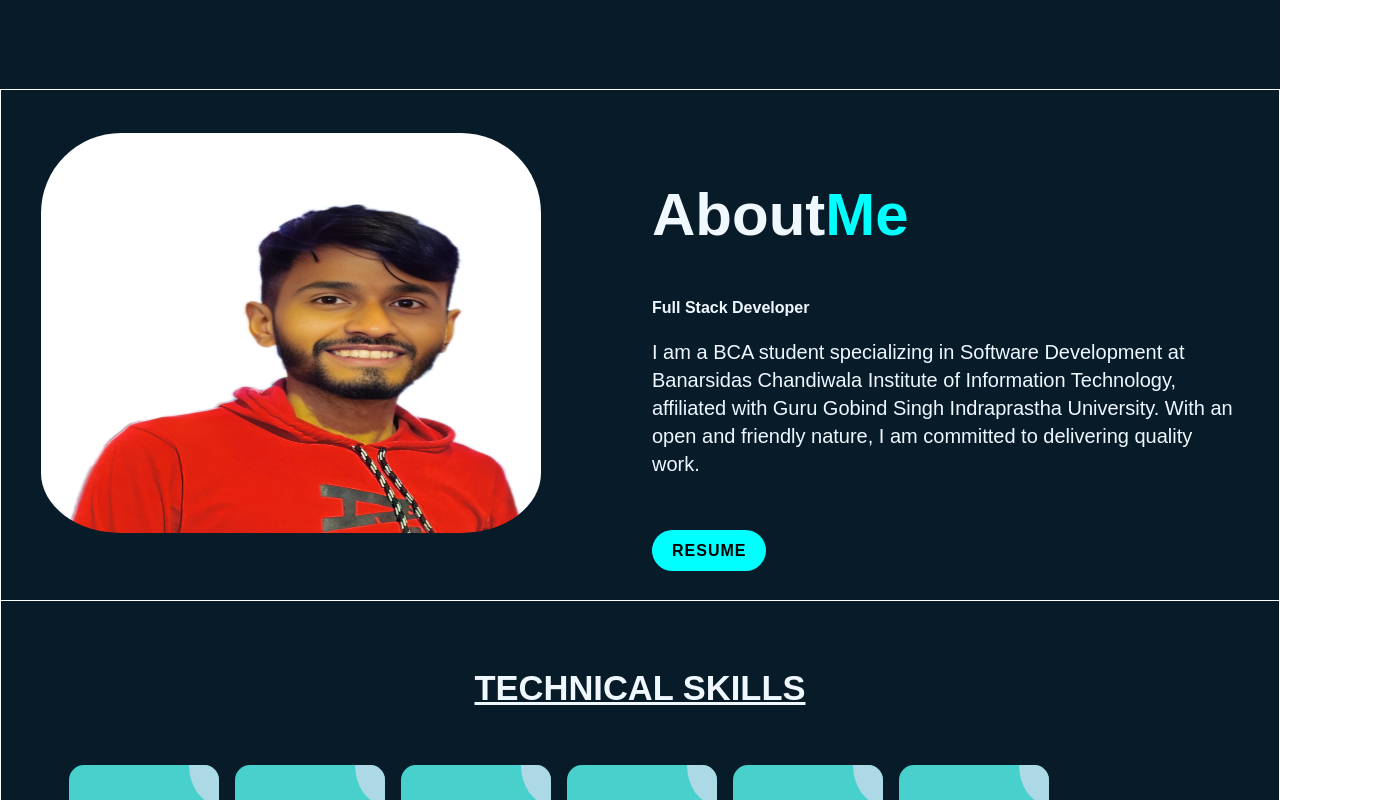
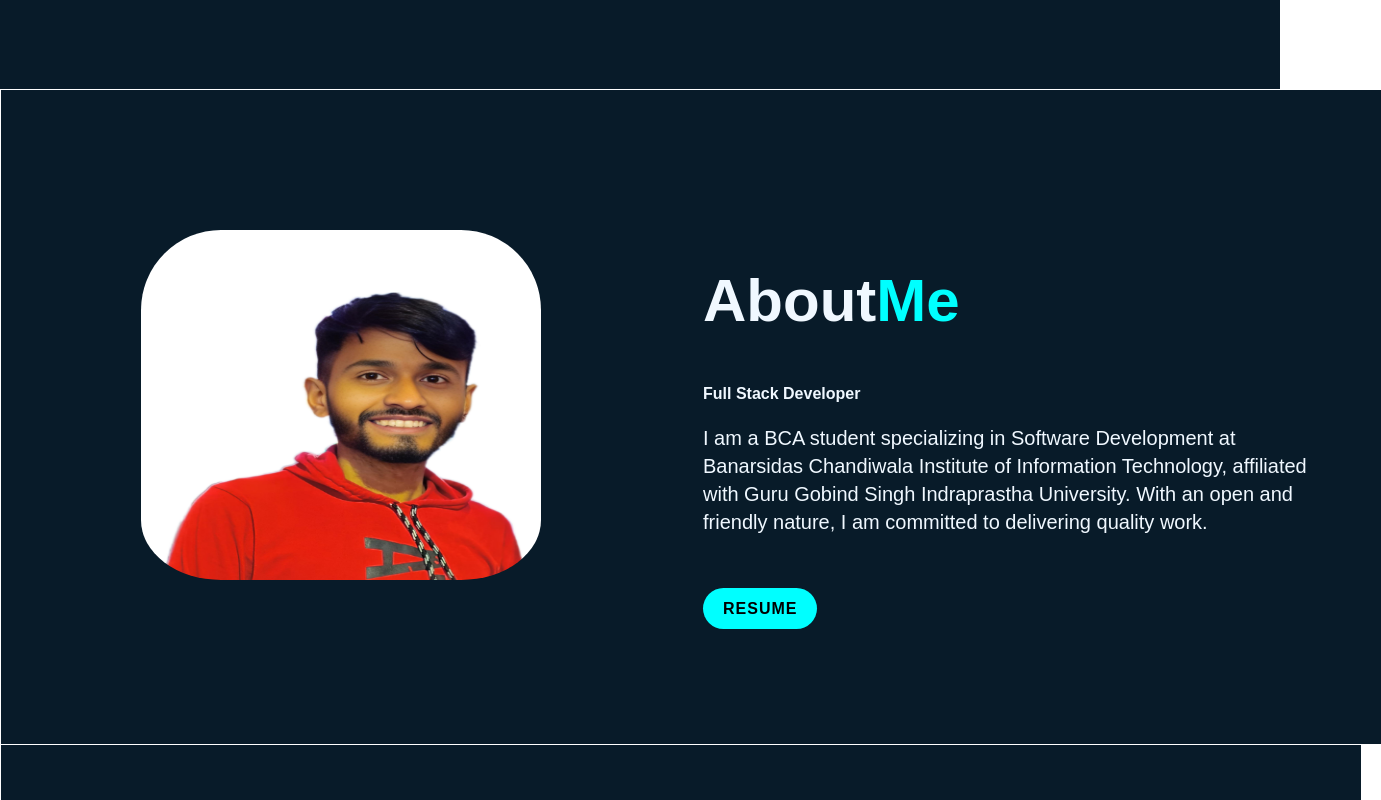
Before and after one commit to Sonujha2808/Portfolio, a plain HTML site: page index.html in a window 1280 px wide. Shown: the part 734-1534 px from the top of the page, 1381 px wide, since content can reach past the window. Drawn offline with Linux system fonts and the light colour scheme.

Commit message:
Update main.css

```diff
--- a/main.css
+++ b/main.css
@@ -18,13 +18,6 @@ header {
   font-size: 46px;
   color: #081b29;
 }
-
-
-
-
-
-
-
 header h1 {
     padding: 20px;
     margin: 0%;
@@ -333,3 +326,23 @@ footer {
 .h{
   color: aliceblue;
 }
+.profile{
+  max-width: 400px;
+  min-width: 200px;
+  max-height: 350px;
+  min-height: 150px;
+  border-radius: 50%;
+  margin: 100px;
+
+}
+section{
+  width: 100%;
+  height: 100%;
+}
+.abouts-img{
+  width: 350px;
+
+}
+.abouts{
+  width: 1300px;
+}
```
